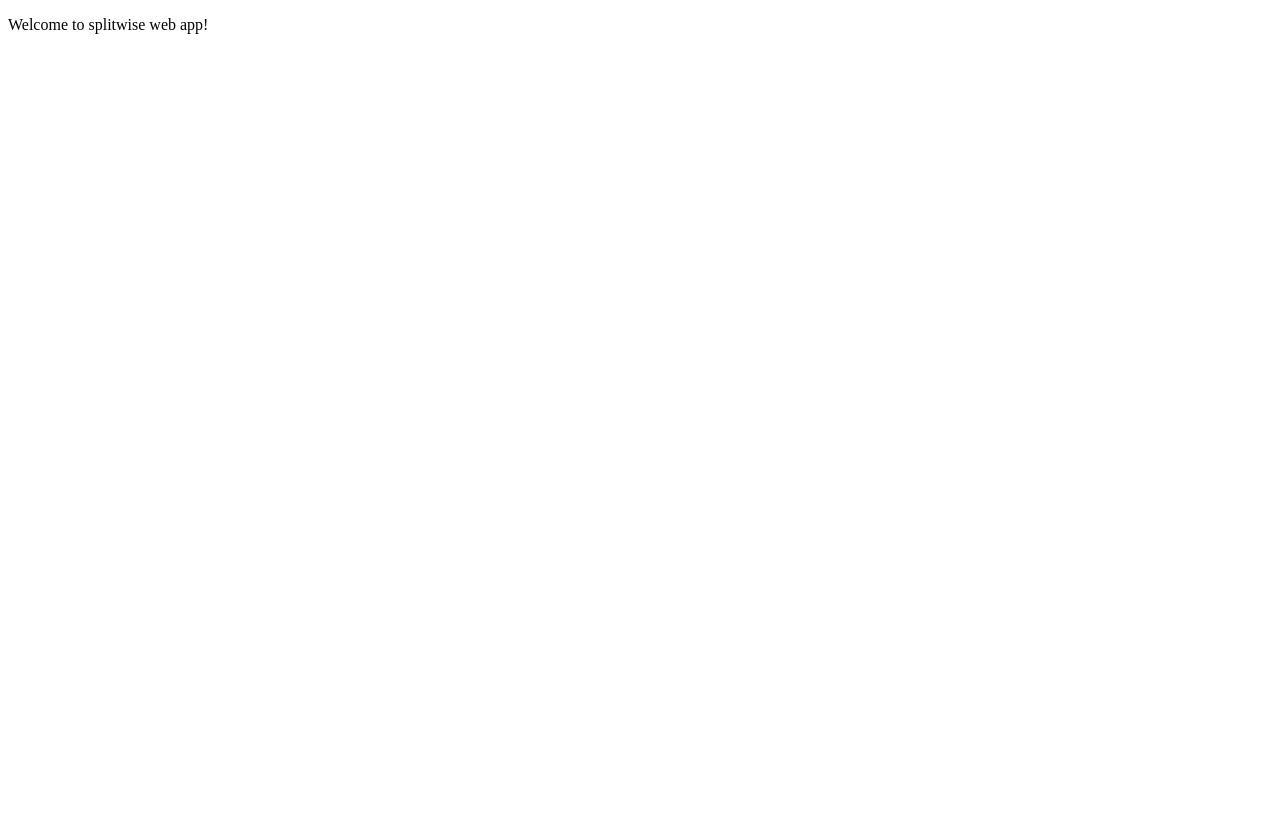
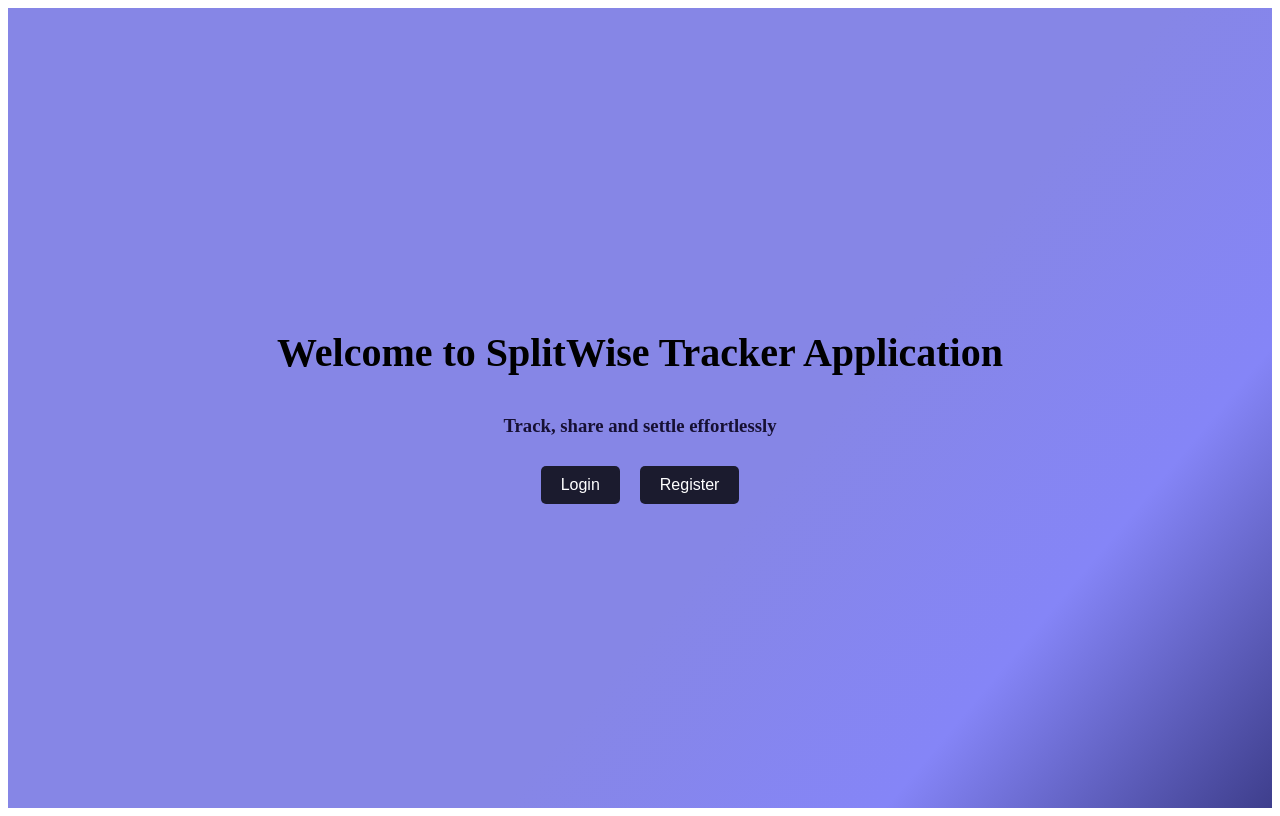
Before and after one commit to varun-martha/splitwise, a React (Create React App) app: page / in a window 1280 px wide. Built offline with nearby package versions, Linux system fonts and the light colour scheme.

Commit message:
Add routes and elements

```diff
--- a/src/App.tsx
+++ b/src/App.tsx
@@ -1,10 +1,20 @@
 import React from 'react';
+import WelcomePage from './pages/welcome/WelcomePage.tsx';
+import { Route, Routes } from 'react-router-dom';
+import LoginPage from './pages/login/LoginPage.tsx';
+import RegisterPage from './pages/register/RegisterPage.tsx';
+import HomePage from './pages/home/HomePage.tsx';
 
 function App() {
   return (
-    <div>
-      <p>Welcome to splitwise web app!</p>
-    </div>
+    <>
+      <Routes>
+        <Route path='/' element={<WelcomePage />} />
+        <Route path='/login' element={<LoginPage />} />
+        <Route path='/register' element={<RegisterPage />} />
+        <Route path='/home' element={<HomePage />} />
+      </Routes>
+    </>
   );
 }
 
```
